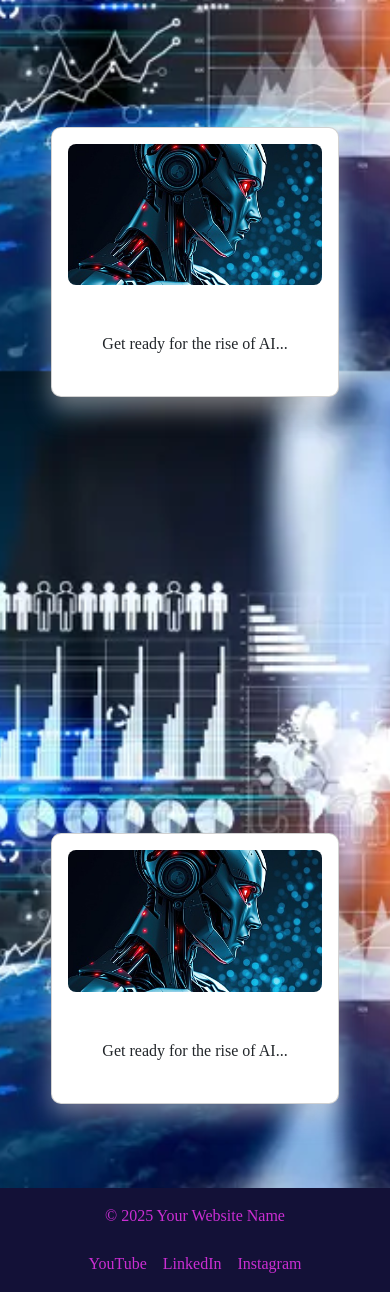
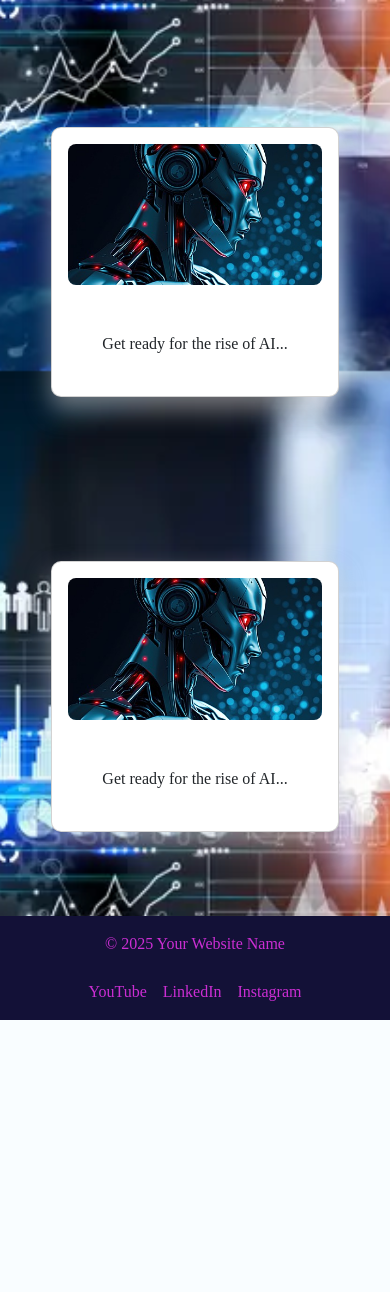
Before and after one commit to Richard-L4/Next, a Django app: template next_project/templates/next_project/index.html in a window 390 px wide. Shown: the part 473-1765 px from the top of the page. After the commit the page ends 1493 px from the top, so only its background shows below. Run offline with Django 3.2, Linux system fonts and the light colour scheme; the template is opened without the code that fills it, so the values that code supplies are empty.

Commit message:
adjust card gap spacing small screens

```diff
--- a/next_project/static/next_project/CSS/style.css
+++ b/next_project/static/next_project/CSS/style.css
@@ -508,7 +508,14 @@ nav a.active {
     .confirm-logout-form {
         margin-top: 8.5rem;
     }
+  }
+
+  @media screen and (max-width: 600px) {
+    .robot-row {
+        gap: 3rem !important;
+    }
 }
+
 
 /* ================================
     Logout Page Styles
```
